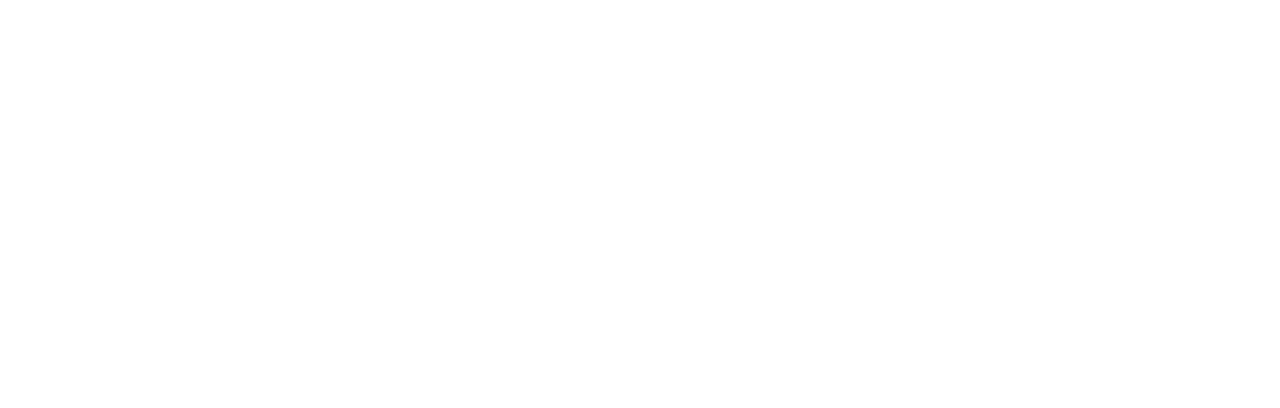
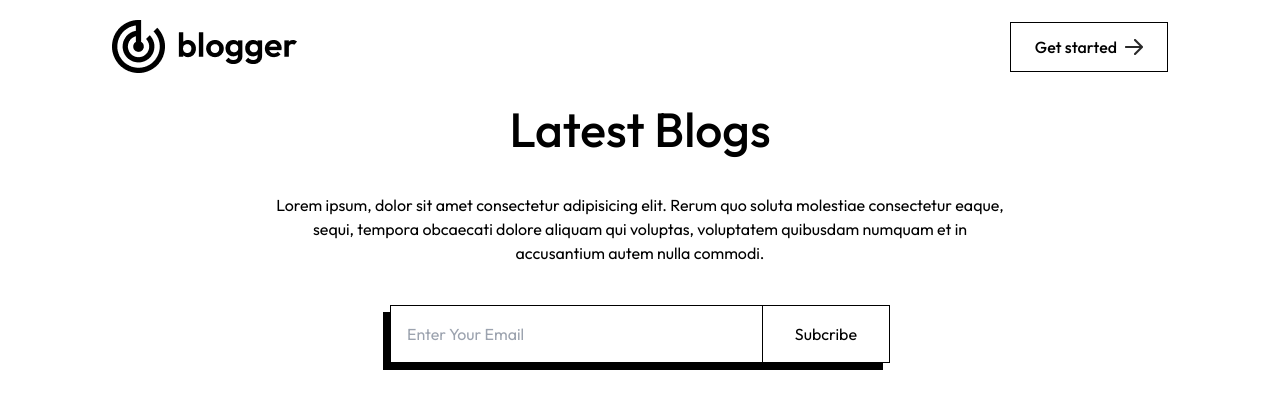
Before and after one commit to nethmina1028/Blog-app, a Next.js app in the folder next-blog-app/: page / in a window 1280 px wide. Shown: the top 408 px of the page. Built offline with nearby package versions, Linux system fonts and the light colour scheme.

Commit message:
Header Componet done

```diff
--- /dev/null
+++ b/next-blog-app/src/app/Components/Header.jsx
@@ -0,0 +1,27 @@
+import Image from 'next/image'
+import React from 'react'
+import { assets } from '../../../Assets/assets'
+
+function Header() {
+  return (
+    <div className='py-5 px-5 md:px-12 lg:px-28'>
+        <div className="flex justify-between items-center">
+         <Image src={assets.logo} width={180} alt='' className='w-[130px] sm:w-auto'/>
+         <button className='flex items-center gap-2 font-medium py-1 px-3 sm:py-3 sm:px-6 border border-solid border-black hover:shadow-[-7px_7px_0px_#000000]'>Get started <Image src={assets.arrow}/></button>
+        </div>
+
+    <div className="text-center my-8">
+        <h1 className="text-3xl sm:text-5xl font-medium">Latest Blogs</h1>
+        <p className='mt-10 max-w-[740px] m-auto text-xs sm:text-base'> Lorem ipsum, dolor sit amet consectetur adipisicing elit. Rerum quo soluta molestiae consectetur eaque, sequi, tempora obcaecati dolore aliquam qui voluptas, voluptatem quibusdam numquam et in accusantium autem nulla commodi.</p>
+        <form className='flex justify-between max-w-[500px] scale-75 sm:scale-100 mx-auto mt-10 border border-black shadow-[-7px_7px_0px_#000000]' action=''>
+            <input type='email' placeholder='Enter Your Email' className='pl-4 outline-none w-full' />
+            <button type='submit' className='border-l border-black py-4 px-4 sm:px-8 active:bg-gray-600 active:text-white ' >Subcribe</button>
+
+        </form>
+    </div>
+
+    </div>
+  )
+}
+
+export default Header
--- a/next-blog-app/src/app/page.js
+++ b/next-blog-app/src/app/page.js
@@ -1,9 +1,10 @@
+import Header from "./Components/Header";
 
 
 export default function Home() {
   return (
    <>
-
+      <Header />
    </>
   );
 }
```
